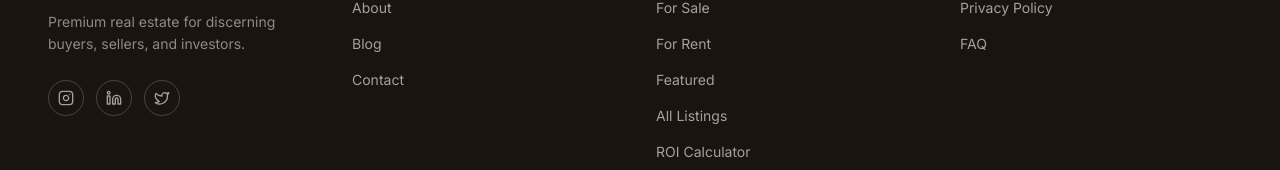
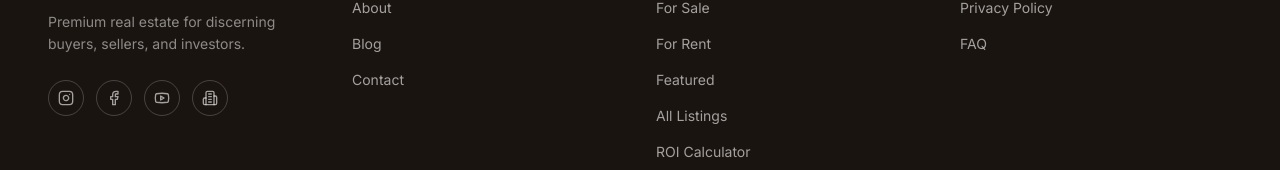
Before and after one commit to tamarabuadze/Fano-Properties-Web, a Next.js app in the folder apps/web/: page / in a window 1280 px wide. Shown: the part 5826-5996 px from the top of the page. Built offline with nearby package versions, Linux system fonts and the light colour scheme; no server answers; the database is empty.

Commit message:
feat: link Instagram, Facebook, YouTube and Property Finder profiles
Replaces the placeholder footer icons and lists the profiles in the
home page structured data.

Co-Authored-By: Claude Opus 5.5 <noreply@anthropic.com>

```diff
--- a/apps/web/src/app/(web)/page.tsx
+++ b/apps/web/src/app/(web)/page.tsx
@@ -46,7 +46,9 @@ const jsonLd = {
       areaServed: ["Dubai", "Abu Dhabi", "United Arab Emirates"],
       sameAs: [
         "https://www.instagram.com/fanoproperties",
-        "https://www.linkedin.com/company/fanoproperties",
+        "https://www.facebook.com/fanoproperties",
+        "https://www.youtube.com/@FanoProperties",
+        "https://www.propertyfinder.ae/en/broker/fano-properties-l-l-c-v2-12901",
       ],
     },
     {
--- a/apps/web/src/components/layout/footer.tsx
+++ b/apps/web/src/components/layout/footer.tsx
@@ -1,7 +1,7 @@
 import React from "react";
 import Link from "next/link";
 import Image from "next/image";
-import { Instagram, Linkedin, Twitter } from "lucide-react";
+import { Building2, Facebook, Instagram, Youtube } from "lucide-react";
 
 const footerLinks = {
   Company: [
@@ -54,14 +54,18 @@ export function Footer({ showAgents = true }: { showAgents?: boolean }) {
             </p>
             <div className="flex gap-3 mt-6">
               {[
-                { icon: Instagram, href: "#", label: "Instagram" },
-                { icon: Linkedin, href: "#", label: "LinkedIn" },
-                { icon: Twitter, href: "#", label: "Twitter" },
+                { icon: Instagram, href: "https://www.instagram.com/fanoproperties", label: "Instagram" },
+                { icon: Facebook, href: "https://www.facebook.com/fanoproperties", label: "Facebook" },
+                { icon: Youtube, href: "https://www.youtube.com/@FanoProperties", label: "YouTube" },
+                { icon: Building2, href: "https://www.propertyfinder.ae/en/broker/fano-properties-l-l-c-v2-12901", label: "Property Finder" },
               ].map(({ icon: Icon, href, label }) => (
                 <a
                   key={label}
                   href={href}
+                  target="_blank"
+                  rel="noopener noreferrer"
                   aria-label={label}
+                  title={label}
                   className="h-9 w-9 rounded-full border border-white/20 flex items-center justify-center text-white/60 hover:text-white hover:border-white/60 transition-all duration-200"
                 >
                   <Icon className="h-4 w-4" />
```
